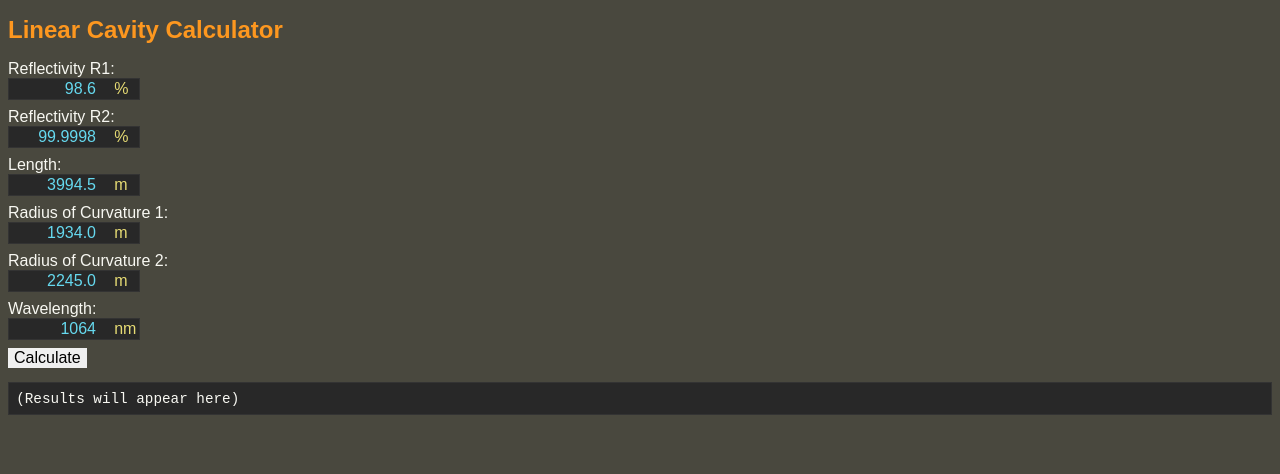
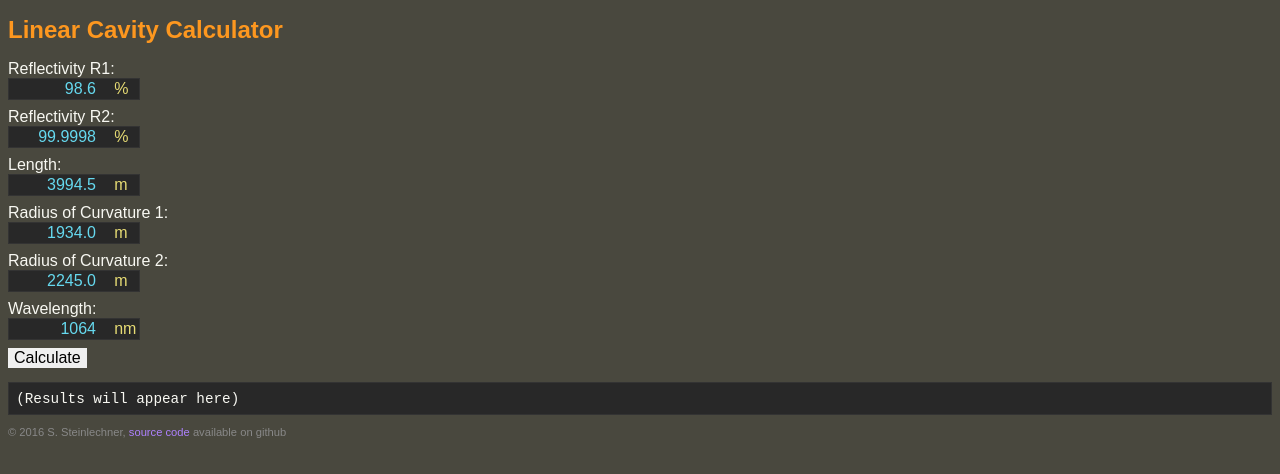
Before and after one commit to sestei/jscav, a plain HTML site: page index.html in a window 1280 px wide. Drawn offline with Linux system fonts and the light colour scheme.

Commit message:
added copyright notice

```diff
--- a/index.html
+++ b/index.html
@@ -49,6 +49,15 @@
         margin-left: 0.1em;
         color: #E6DB74;
     }
+    #copyright {
+        margin-top: 1em;
+        color: #888;
+        font-size: 70%;
+    }
+    #copyright a {
+        color: #AE81FF;
+        text-decoration: none;
+    }
 </style>
 <body>
 <script type="text/javascript" src="cavity.js"></script>
@@ -69,5 +78,6 @@
     <input type="button" id="cav_btnUpdate" onclick="update()" value="Calculate" />
 </form>
 <div id="results">(Results will appear here)</div>
+<div id="copyright">&copy; 2016 S. Steinlechner, <a href="https://github.com/sestei/jscav">source code</a> available on github</div>
 </body>
 </html>
```
